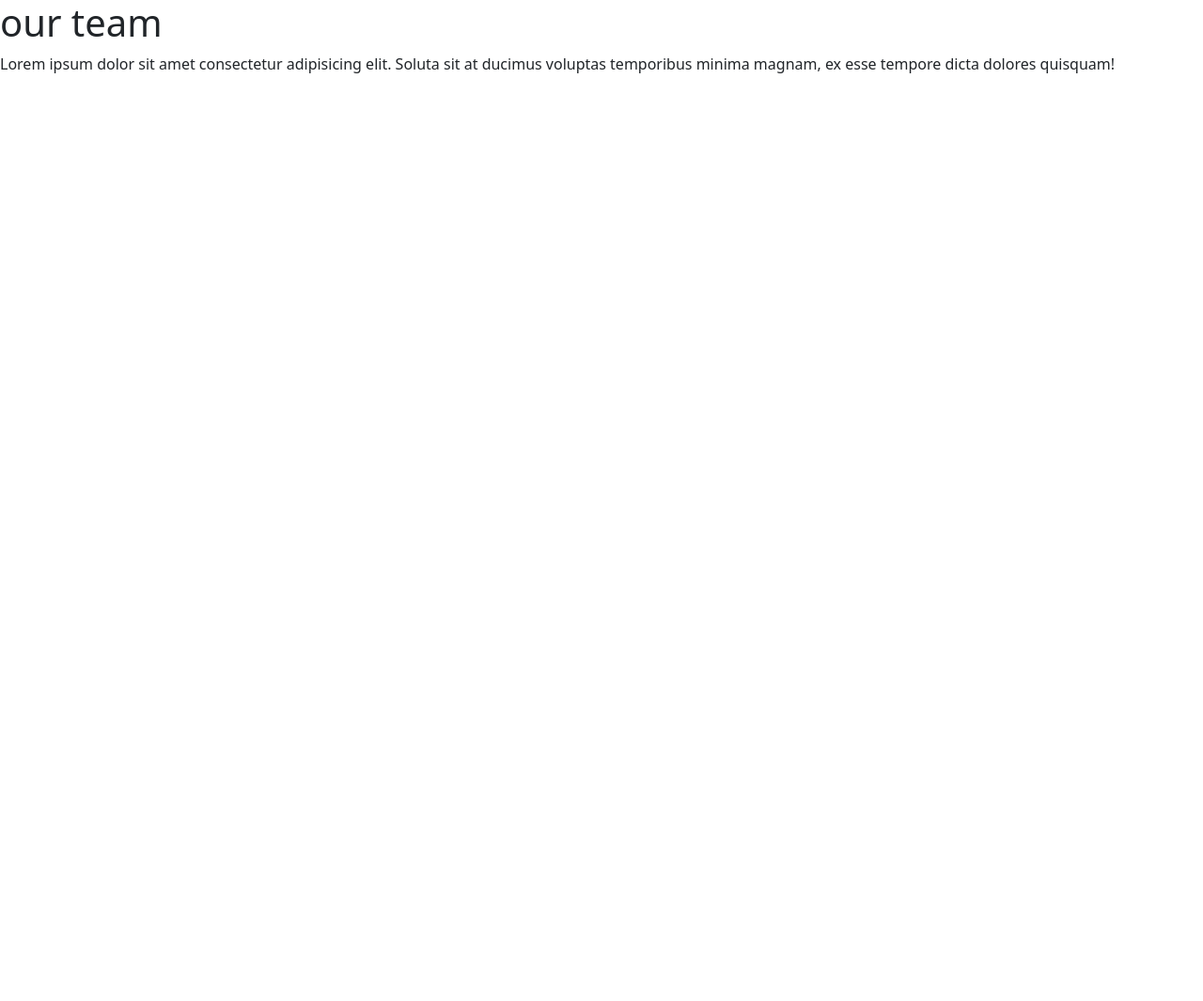
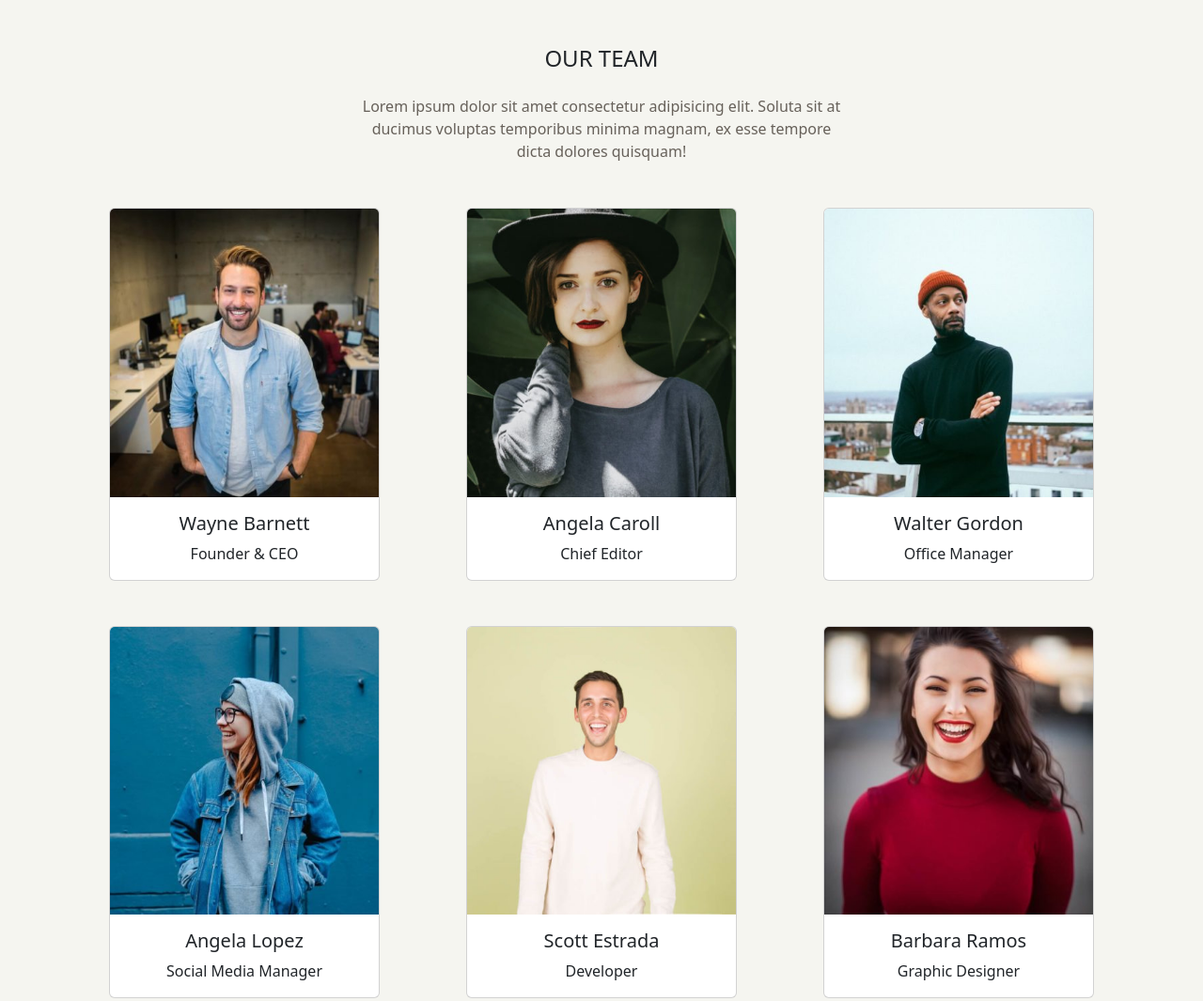
Before and after one commit to leonardomastrangelo/js-our-team, a plain HTML site: page index.html in a window 1280 px wide. Shown: the whole page at 94% size. Before the commit the page ends 800 px from the top, so only its background shows below. Drawn offline with nearby package versions, Linux system fonts and the light colour scheme.

Commit message:
fist point of bonus

```diff
--- a/css/style.css
+++ b/css/style.css
@@ -7,3 +7,16 @@
 body {
     font-family: 'Roboto', sans-serif;
 }
+
+.card {
+    margin: 0 auto;
+}
+
+header p {
+    width: 40%;
+    margin: 0 auto;
+    color: var(--text-color);
+}
+.wrapper {
+    background-color: var(--body-color);
+}
--- a/index.html
+++ b/index.html
@@ -1,5 +1,6 @@
 <!DOCTYPE html>
 <html lang="en">
+
 <head>
     <meta charset="UTF-8">
     <meta name="viewport" content="width=device-width, initial-scale=1.0">
@@ -8,32 +9,40 @@
     <link rel="preconnect" href="https://fonts.gstatic.com" crossorigin>
     <link href="https://fonts.googleapis.com/css2?family=Roboto:wght@300;400;500;700&display=swap" rel="stylesheet">
     <!-- icons -->
-    <link rel="stylesheet" href="https://cdnjs.cloudflare.com/ajax/libs/font-awesome/6.4.2/css/all.min.css" integrity="sha512-z3gLpd7yknf1YoNbCzqRKc4qyor8gaKU1qmn+CShxbuBusANI9QpRohGBreCFkKxLhei6S9CQXFEbbKuqLg0DA==" crossorigin="anonymous" referrerpolicy="no-referrer"/>
+    <link rel="stylesheet" href="https://cdnjs.cloudflare.com/ajax/libs/font-awesome/6.4.2/css/all.min.css"
+        integrity="sha512-z3gLpd7yknf1YoNbCzqRKc4qyor8gaKU1qmn+CShxbuBusANI9QpRohGBreCFkKxLhei6S9CQXFEbbKuqLg0DA=="
+        crossorigin="anonymous" referrerpolicy="no-referrer" />
     <!-- css -->
     <link rel="stylesheet" href="css/style.css">
-    <link href="https://cdn.jsdelivr.net/npm/bootstrap@5.3.2/dist/css/bootstrap.min.css" rel="stylesheet" integrity="sha384-T3c6CoIi6uLrA9TneNEoa7RxnatzjcDSCmG1MXxSR1GAsXEV/Dwwykc2MPK8M2HN" crossorigin="anonymous">
+    <link href="https://cdn.jsdelivr.net/npm/bootstrap@5.3.2/dist/css/bootstrap.min.css" rel="stylesheet"
+        integrity="sha384-T3c6CoIi6uLrA9TneNEoa7RxnatzjcDSCmG1MXxSR1GAsXEV/Dwwykc2MPK8M2HN" crossorigin="anonymous">
     <title>Our Team</title>
 </head>
+
 <body>
 
+    <div class="wrapper">
         <!-- HEADER -->
-    <header>
-        <h1>
+        <header class="text-center py-5">
+            <h1 class="fs-4 fw-normal text-uppercase pb-3">
                 our team
             </h1>
             <p>
-            Lorem ipsum dolor sit amet consectetur adipisicing elit. Soluta sit at ducimus voluptas temporibus minima magnam, ex esse tempore dicta dolores quisquam!
+                Lorem ipsum dolor sit amet consectetur adipisicing elit. Soluta sit at ducimus voluptas temporibus minima
+                magnam, ex esse tempore dicta dolores quisquam!
             </p>
         </header>
-
         <!-- MAIN -->
         <main class="container">
             <div class="row">
+
             </div>
         </main>
+    </div>
 
     <!-- JS -->
     <script src="js/script.js"></script>
 
 </body>
+
 </html>
--- a/js/script.js
+++ b/js/script.js
@@ -1,41 +1,41 @@
 /**
- * * MILESTONE 0 *
+ * *MILESTONE 0*
 */
 const teammates = [
     {
-        name : "Wayne Barnett",
-        role : "Founder & CEO",
-        profileImg : "img/wayne-barnett-founder-ceo.jpg"
+        name: "Wayne Barnett",
+        role: "Founder & CEO",
+        profileImg: "wayne-barnett-founder-ceo.jpg"
     },
     {
-        name : "Angela Caroll",
-        role : "Chief Editor",
-        profileImg : "img/angela-caroll-chief-editor.jpg"
+        name: "Angela Caroll",
+        role: "Chief Editor",
+        profileImg: "angela-caroll-chief-editor.jpg"
     },
     {
-        name : "Walter Gordon",
-        role : "Office Manager",
-        profileImg : "img/walter-gordon-office-manager.jpg"
+        name: "Walter Gordon",
+        role: "Office Manager",
+        profileImg: "walter-gordon-office-manager.jpg"
     },
     {
-        name : "Angela Lopez",
-        role : "Social Media Manager",
-        profileImg : "img/angela-lopez-social-media-manager.jpg"
+        name: "Angela Lopez",
+        role: "Social Media Manager",
+        profileImg: "angela-lopez-social-media-manager.jpg"
     },
     {
-        name : "Scott Estrada",
-        role : "Developer",
-        profileImg : "img/scott-estrada-developer.jpg"
+        name: "Scott Estrada",
+        role: "Developer",
+        profileImg: "scott-estrada-developer.jpg"
     },
     {
-        name : "Barbara Ramos",
-        role : "Graphic Designer",
-        profileImg : "barbara-ramos-graphic-designer.jpg"
+        name: "Barbara Ramos",
+        role: "Graphic Designer",
+        profileImg: "barbara-ramos-graphic-designer.jpg"
     }
 ]
 
 /**
- * * MILESTONE 1 *
+ * *MILESTONE 1*
 */
 for (let i = 0; i < teammates.length; i++) {
     const element = teammates[i];
@@ -45,3 +45,40 @@ for (let i = 0; i < teammates.length; i++) {
     console.log(element.profileImg);
     console.groupEnd();
 }
+
+/**
+ * *BONUS*
+*/
+// take div row from html
+const row = document.querySelector(".row");
+
+// cycle the array of objects to print mate card in HTML row
+for (let i = 0; i < teammates.length; i++) {
+    const element = teammates[i];
+    col = printMate(element)
+}
+
+/**
+ * !! FUNCTIONS
+ */
+function printMate(mate) {
+    // create div who will be my col
+    const col = document.createElement("div");
+    // add to div the class "col"
+    col.classList.add("col-4");
+    // build main HTML template used for every mate
+    let template =
+    `
+    <div class="card mb-5" style="width: 18rem;">
+        <img src="img/${mate.profileImg}" class="card-img-top" alt="">
+        <div class="card-body text-center">
+            <h5 class="card-title">${mate.name}</h5>
+            <p class="card-text">${mate.role}</p>
+        </div>
+    </div>
+    `
+    // print template in col
+    col.innerHTML = template;
+    // append col in row
+    row.append(col)
+}
```
Lines whose indentation alone changed are shown as unchanged.
